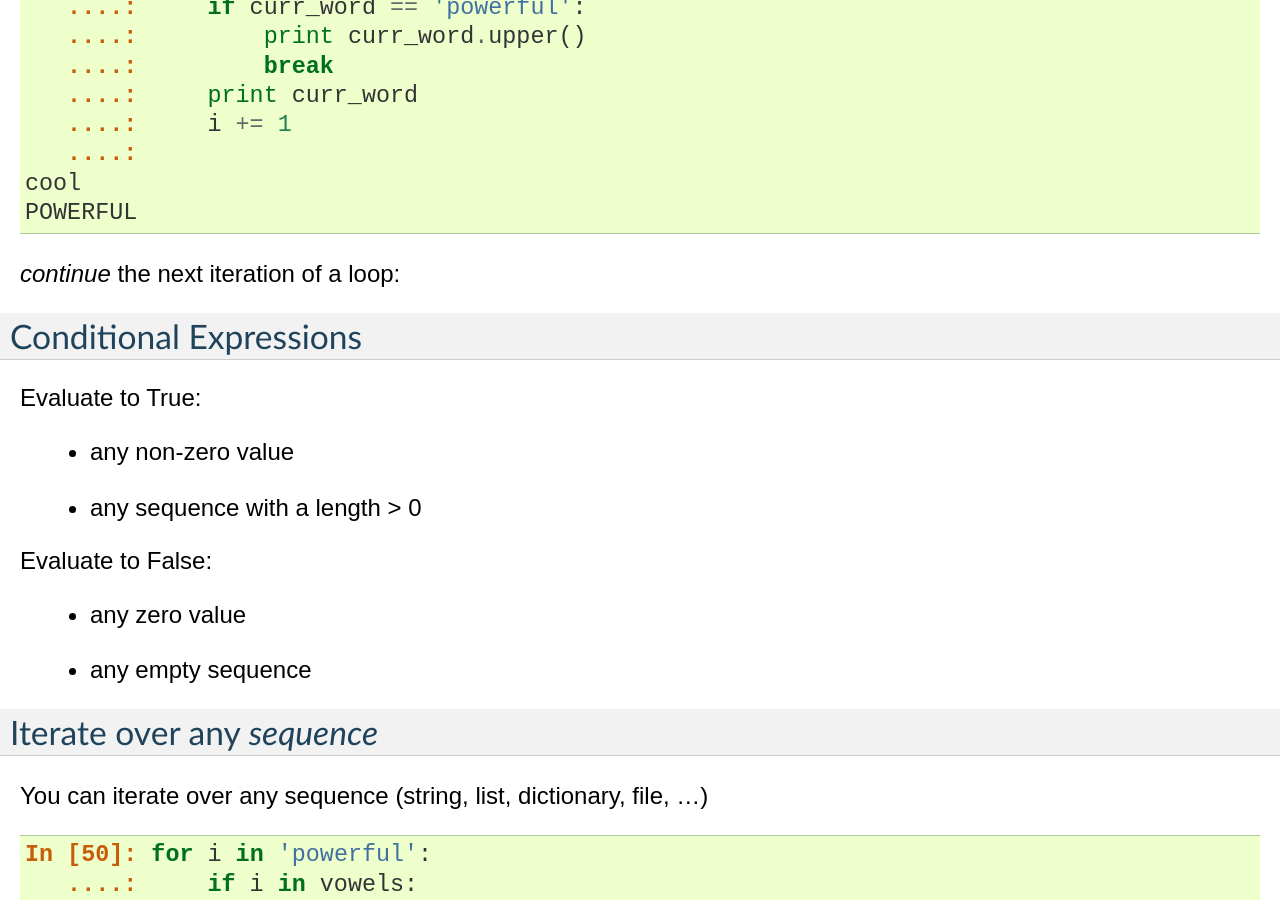
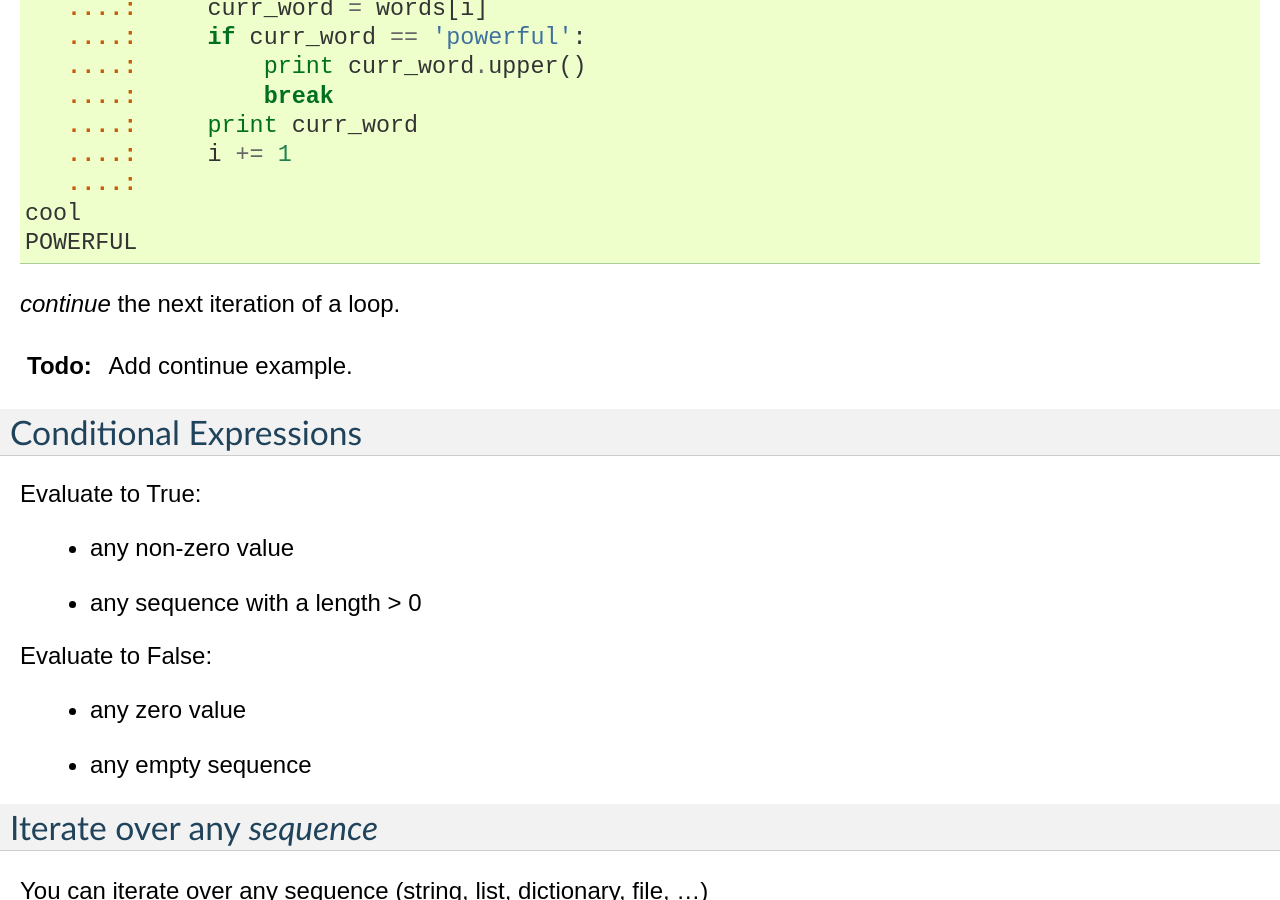
Before and after one commit to GaelVaroquaux/scipy-tutorials, a Sphinx documentation site: the page built from source/control_flow.rst, in a window 1280 px wide and 900 px high, scrolled down 1802 px. Built offline with Sphinx 7.4.7, drawn with Linux system fonts in a browser that asks for light colours; some of the changed text lies outside the part shown.

Commit message:
Add todo sphinx extension.  Can't get it to render properly though.

```diff
--- a/source/conf.py
+++ b/source/conf.py
@@ -22,12 +22,14 @@ sys.path.append(os.path.abspath('sphinxext'))
 
 # Add any Sphinx extension module names here, as strings. They can be extensions
 # coming with Sphinx (named 'sphinx.ext.*') or your custom ones.
-extensions = ['sphinx.ext.autodoc', 'sphinx.ext.doctest',
-        #'matplotlib.sphinxext.plot_directive',
-        'plot_directive',
-        'ipython_console_highlighting',
-        'matplotlib.sphinxext.only_directives',
-        ]#'sphinx.ext.intersphinx']
+extensions = ['sphinx.ext.autodoc',
+              'sphinx.ext.doctest',
+              'sphinx.ext.todo',
+              #'matplotlib.sphinxext.plot_directive',
+              'plot_directive',
+              'ipython_console_highlighting',
+              'matplotlib.sphinxext.only_directives',
+              ] #'sphinx.ext.intersphinx']
 
 doctest_test_doctest_blocks = 'true'
 
@@ -90,9 +92,15 @@ exclude_trees = []
 # The name of the Pygments (syntax highlighting) style to use.
 pygments_style = 'sphinx'
 
+# Flag to show todo items in rendered output
+todo_include_todos = True
 
 # Options for HTML output
 # -----------------------
+
+# The theme to use for HTML and HTML Help pages.  Major themes that come with
+# Sphinx are currently 'default' and 'sphinxdoc'.
+html_theme = 'sphinxdoc'
 
 # The style sheet to use for HTML and HTML Help pages. A file of that name
 # must exist either in Sphinx' static/ path, or in one of the custom paths
--- a/source/control_flow.rst
+++ b/source/control_flow.rst
@@ -80,7 +80,11 @@ Typical C-style while loop:
     cool
     POWERFUL
 
-*continue* the next iteration of a loop:
+*continue* the next iteration of a loop.
+
+.. todo::
+
+   Add continue example.
 
 Conditional Expressions
 -----------------------
```
